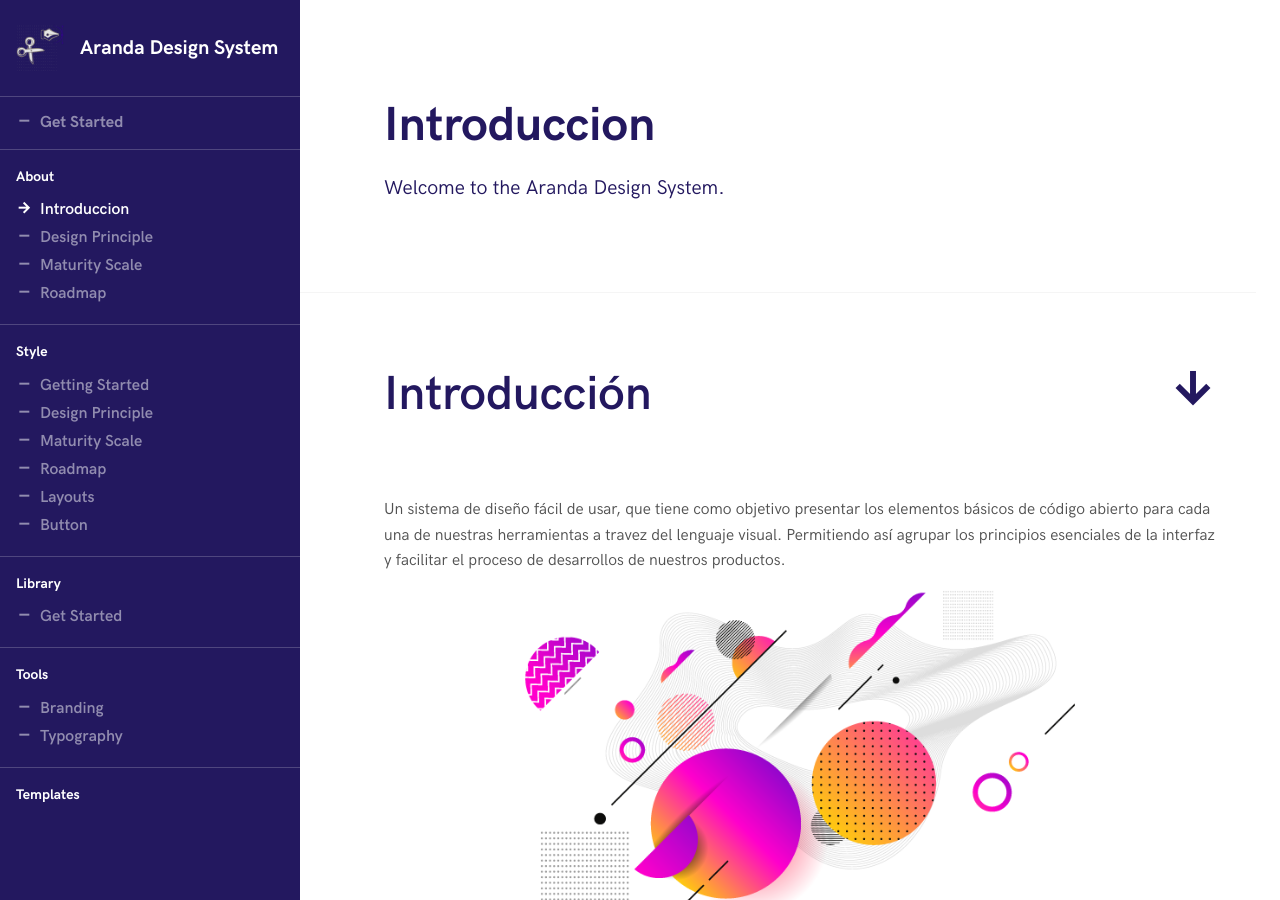
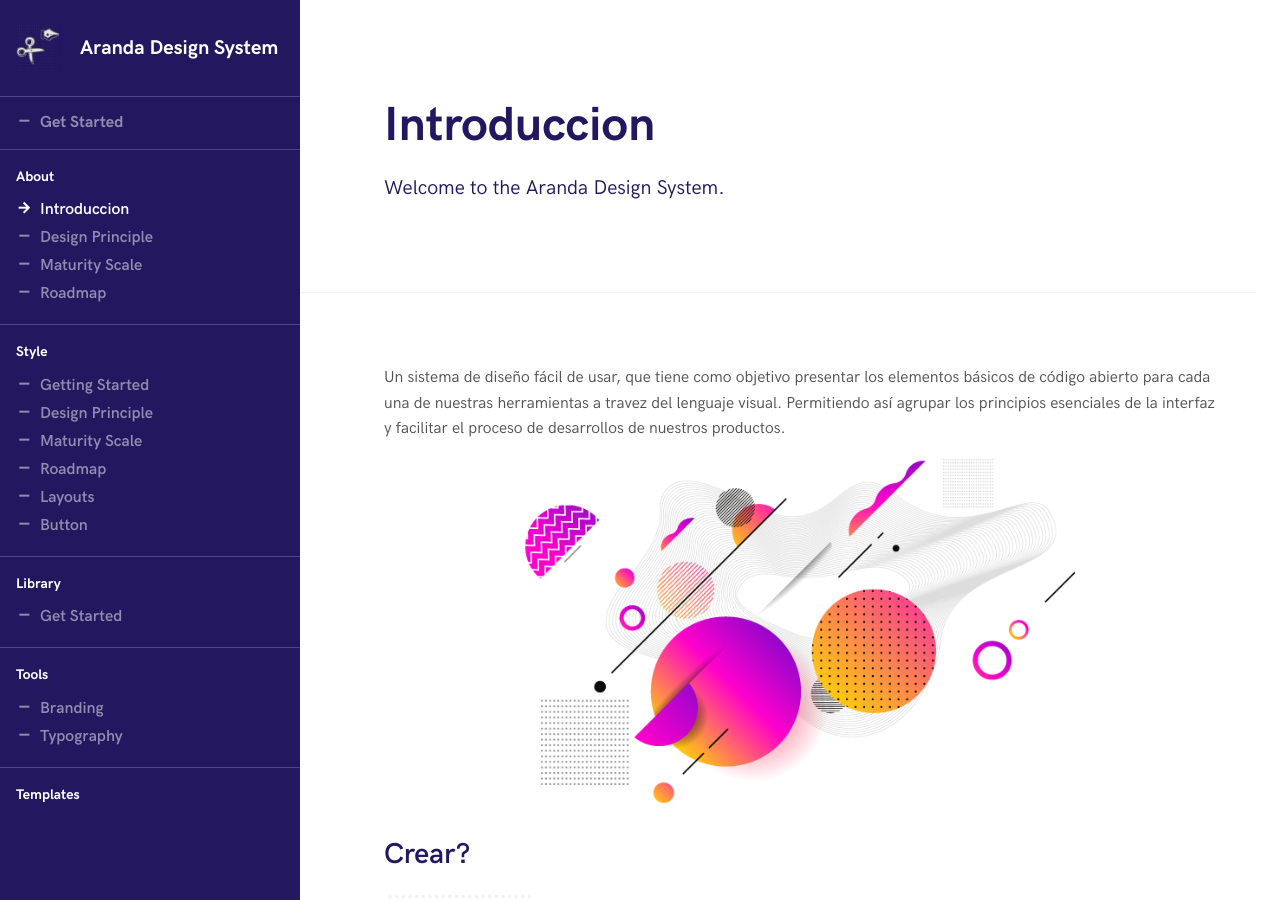
Before and after one commit to Nats85/guide-aranda, a Jekyll site: the page built from _docs/about/01-getting-started.md, in a window 1280 px wide and 900 px high. Built offline with Jekyll 4.4.1, drawn with Linux system fonts in a browser that asks for light colours.

Commit message:
Update 01-getting-started.md

```diff
--- a/_docs/about/01-getting-started.md
+++ b/_docs/about/01-getting-started.md
@@ -3,8 +3,6 @@ title: Introduccion
 info: Welcome to the Aranda Design System.
 nav: false
 ---
-
-<h1> Introducción </h1>
 
 Un sistema de diseño fácil de usar, que tiene como objetivo presentar los elementos básicos de código abierto para cada una de nuestras herramientas a travez del lenguaje visual. Permitiendo así agrupar los principios esenciales de la interfaz y facilitar el proceso de desarrollos de nuestros productos.
 
```
